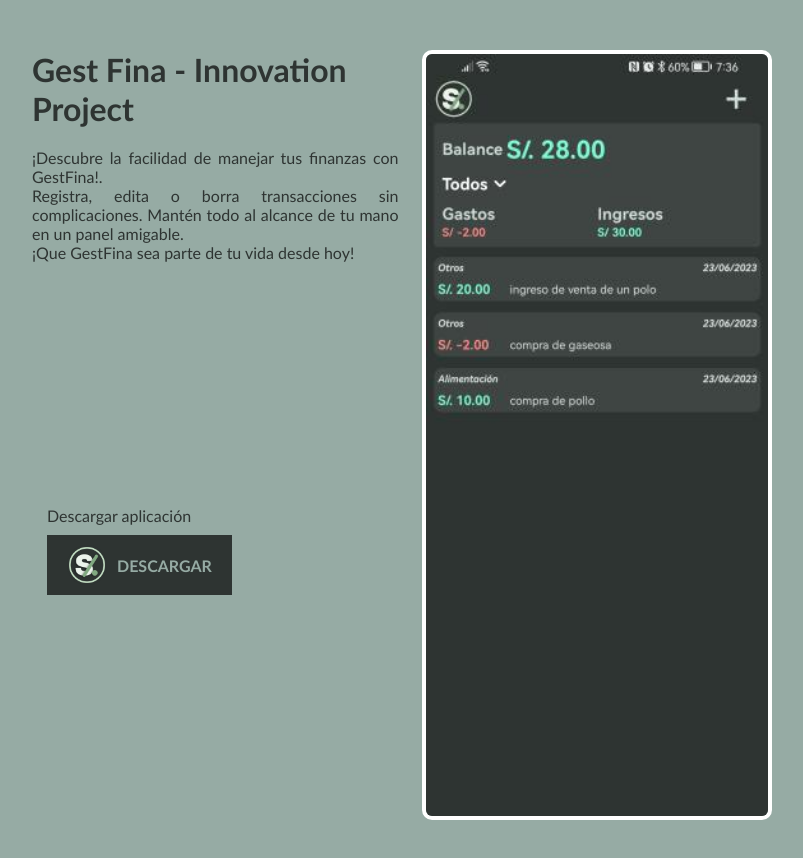
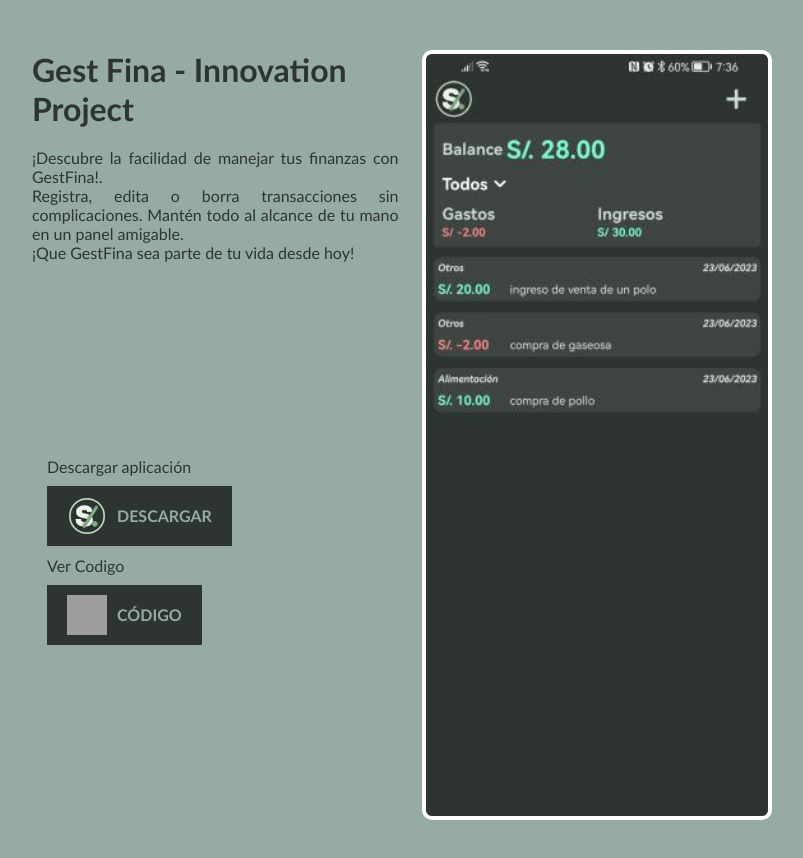
Before and after one commit to yeffreydev/gestFina-innovationProject, a plain HTML site: page index.html in a window 1280 px wide. Shown: the whole page, without its empty margins (234-1037 px from the left). Before the commit the page ends 820 px from the top, so only its background shows below. Drawn offline with Linux system fonts and the light colour scheme; grey boxes are pictures that could not be loaded.

Commit message:
added some changes

```diff
--- a/index.html
+++ b/index.html
@@ -6,7 +6,8 @@
     <link rel="stylesheet" href="style.css" />
     <title>Gest Fina - Landing Page</title>
     <meta name="title" content="Gest Fina Aplicacion" />
-    <meta name="description" content="aplicacion para gestionar tus finanzas - Peru" />
+    <meta name="description" content="aplicacion para gestionar tus finanzas - Peru by innovation Project UPN universidad privada del norte." />
+    <meta name="keywords" content="Yeffrey Espinoza, UPN, Innovation Project, UPN Cajamarca,UPN Comas, UPN Trujillo" />
     <link rel="shortcut icon" href="/favicon.ico" type="image/x-icon" />
   </head>
   <body>
@@ -27,6 +28,12 @@
               <img src="./imgs/logo.png" /><span>Descargar</span></a
             >
           </div>
+          <p>Ver Codigo</p>
+          <div>
+            <a class="download" href="https://github.com/yeffreydev/gestFina-innovationProject">
+              <img src="https://github.githubassets.com/images/modules/logos_page/GitHub-Mark.png" /><span>Código</span></a
+            >
+          </div>
         </div>
       </div>
       <div class="container-lefimg">
--- a/style.css
+++ b/style.css
@@ -21,6 +21,7 @@ body {
   display: flex;
   flex-direction: column;
   gap: 50px;
+  padding-bottom: 50px;
 }
 .container {
   display: flex;
```
